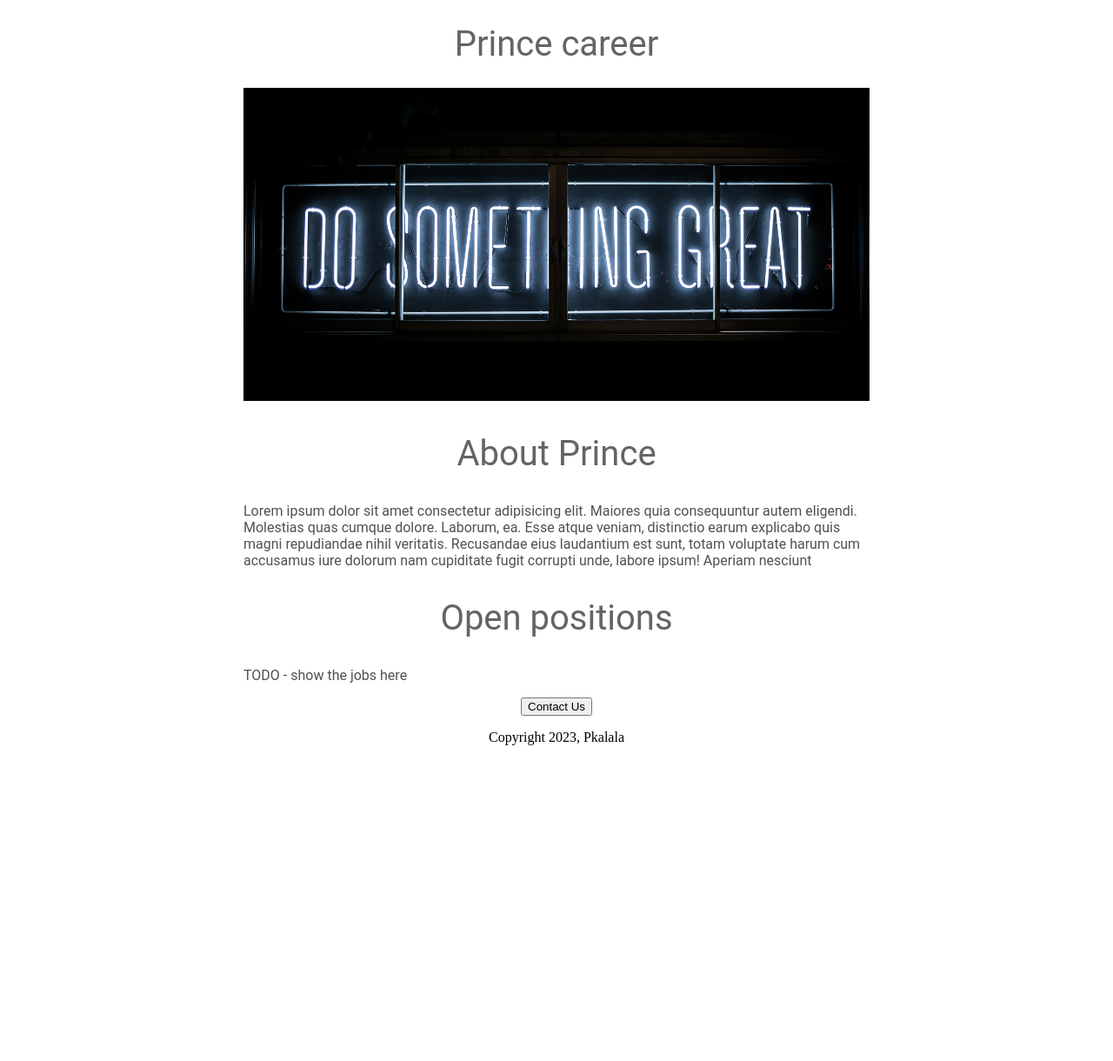
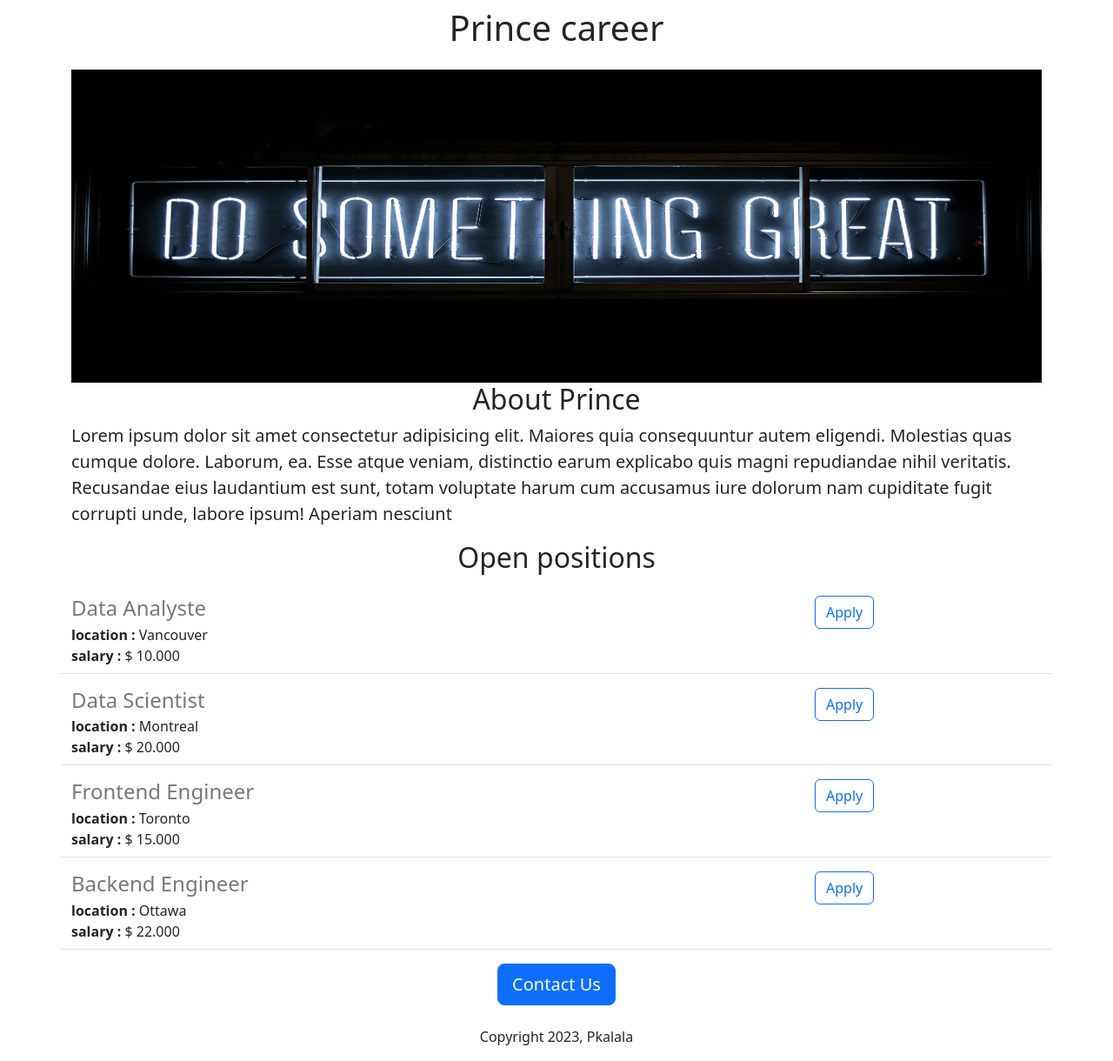
Before and after one commit to P-kalala27/App_python, a Flask app: page / in a window 1280 px wide. Shown: the whole page at 87% size. Before the commit the page ends 857 px from the top, so only its background shows below. Run offline with Flask 2, Linux system fonts and the light colour scheme.

Commit message:
adding jsonify , dynamic data and api rout

```diff
--- a/App.py
+++ b/App.py
@@ -1,12 +1,36 @@
-from flask import Flask, render_template
+from flask import Flask, render_template, jsonify
 
 app = Flask(__name__)
+JOBS = [{
+  'id ': 1,
+  'title': 'Data Analyste',
+  'location': 'Vancouver',
+  'salary': '$ 10.000'
+}, {
+  'id ': 2,
+  'title': 'Data Scientist',
+  'location': 'Montreal',
+  'salary': '$ 20.000'
+}, {
+  'id ': 3,
+  'title': 'Frontend Engineer',
+  'location': 'Toronto',
+  'salary': '$ 15.000'
+}, {
+  'id ': 4,
+  'title': 'Backend Engineer',
+  'location': 'Ottawa',
+  'salary': '$ 22.000'
+}]
 
 
 @app.route("/")
 def hello_word():
-  return render_template('Home.html')
+  return render_template('Home.html', jobs=JOBS)
 
+@app.route("/api/jobs")
+def list_jobs() :
+  return jsonify(JOBS)
 
 if __name__ == '__main__':
   app.run(host='0.0.0.0', debug=True)
--- a/templates/Home.html
+++ b/templates/Home.html
@@ -1,46 +1,46 @@
  <!DOCTYPE html>
  <html>
    <head>
+      <meta charset="utf-8">
+     <meta name="viewport" content="width=device-width, initial-    scale=1">
+     <link href="https://cdn.jsdelivr.net/npm/bootstrap@5.3.0-alpha1/dist/css/bootstrap.min.css" rel="stylesheet" integrity="sha384-GLhlTQ8iRABdZLl6O3oVMWSktQOp6b7In1Zl3/Jr59b6EGGoI1aFkw7cmDA6j6gD" crossorigin="anonymous">
      <title>Prince web</title>
      <style>
-       #container{
-         max-width: 720px;
-         margin: 0 auto;
-       }
-       h1, h2{
-     font-size: 40px;
-     font-family: Roboto;
-     font-weight: normal;
-     color: rgb(100,100,100);
-     text-align: center;
-     }
        #banner{
          width: 100%;
          height:360px;
-         object-fit: cover;
        }
-       .text{
-         font-family: Roboto;
-         color: rgb(80,80,80)
+       #text{
+         color: rgb(120,120,120);
+         margin-bottom: 4px;
+
+       }
+       .dv{
+         margin-bottom: 16px;
+         padding-bottom: 8px;
        }
      </style>
    </head>
    <body>
-     <div id="container">
-     <h1>
+     <div class="container">
+     <h1 class="text-center mt-2 mb-4">
        Prince career
      </h1>
-    <img id="banner" src="https://apppython-2.jean-paulpaul13.repl.co/static/img.jpg" alt="">
-     <h2>About Prince</h2>
-     <p class="text">
+    <img class="img-fluid" id="banner" src="https://apppython-2.jean-paulpaul13.repl.co/static/img.jpg" alt="">
+     <h2 class="text-center">About Prince</h2>
+     <p  class="lead">
        Lorem ipsum dolor sit amet consectetur adipisicing elit. Maiores quia consequuntur autem eligendi. Molestias quas cumque dolore. Laborum, ea. Esse atque veniam, distinctio earum explicabo quis magni repudiandae nihil veritatis.
     Recusandae eius laudantium est sunt, totam voluptate harum cum accusamus iure dolorum nam cupiditate fugit corrupti unde, labore ipsum! Aperiam nesciunt
      </p>
-     <h2>Open positions</h2>
-     <p class="text">TODO - show the jobs here</p>
-       <div style="text-align: center;">
-     <button>Contact Us</button>
-         <p>Copyright 2023, Pkalala</p>
+      <h2 class="text-center mt-2 mb-4">Open positions</h2>
+     <div>
+       {% for job in jobs %}
+          {% include 'jobitm.html'%}
+       {% endfor %}
+     </div>
+       <div class="text-center">
+     <button  class="btn btn-primary btn-lg">Contact Us</button>
+         <p class="mt-4">Copyright 2023, Pkalala</p>
        </div>
      </div>
    </body>
--- /dev/null
+++ b/templates/jobitm.html
@@ -0,0 +1,15 @@
+<div class="border-bottom dv row" >
+  <div class= "col-9">
+            <h4 id="text"> {{job['title']}} </h4>
+            <div>
+             <b> location : </b>{{job['location']}}
+            </div>
+             <div>
+             <b> salary : </b>{{job['salary']}}
+            </div>
+   </div>
+  <div class="col-3">
+    <button type="button" class="btn btn-outline-primary">Apply</button>
+  </div>
+
+</div>
```
